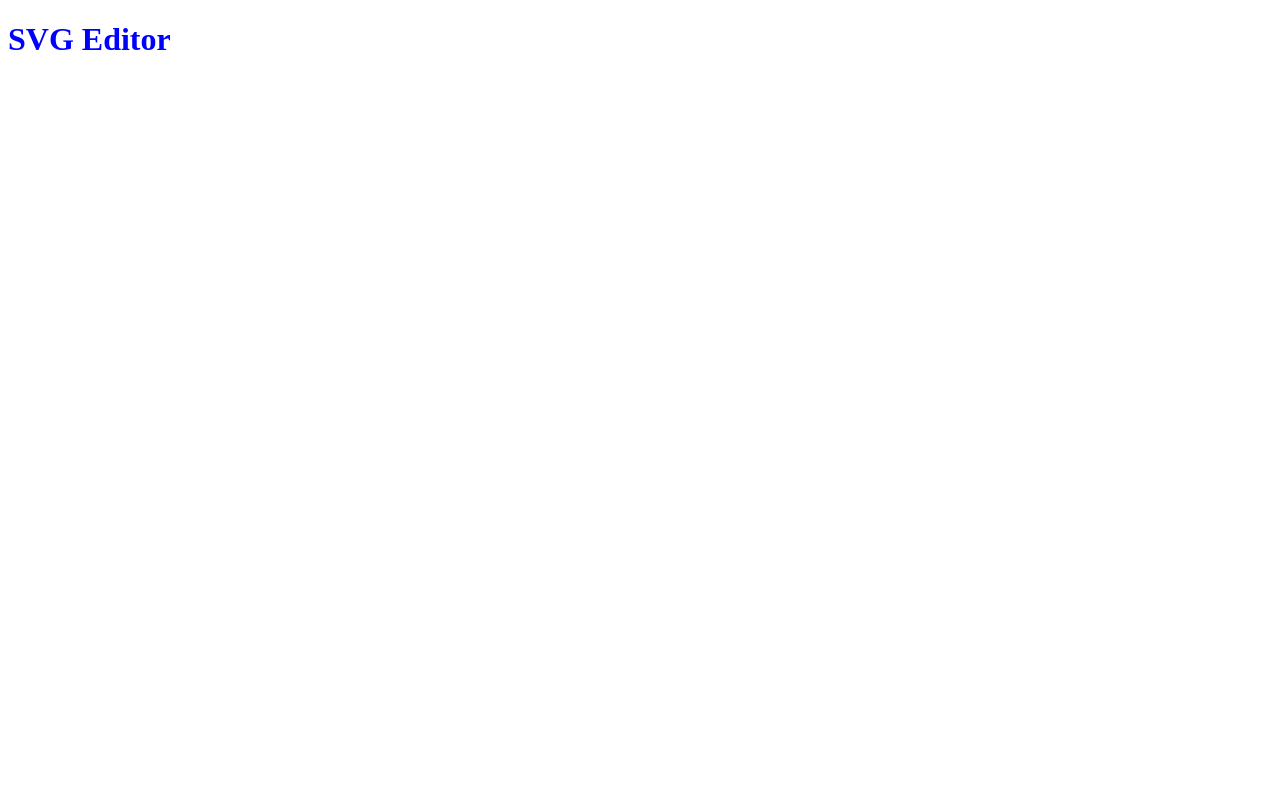
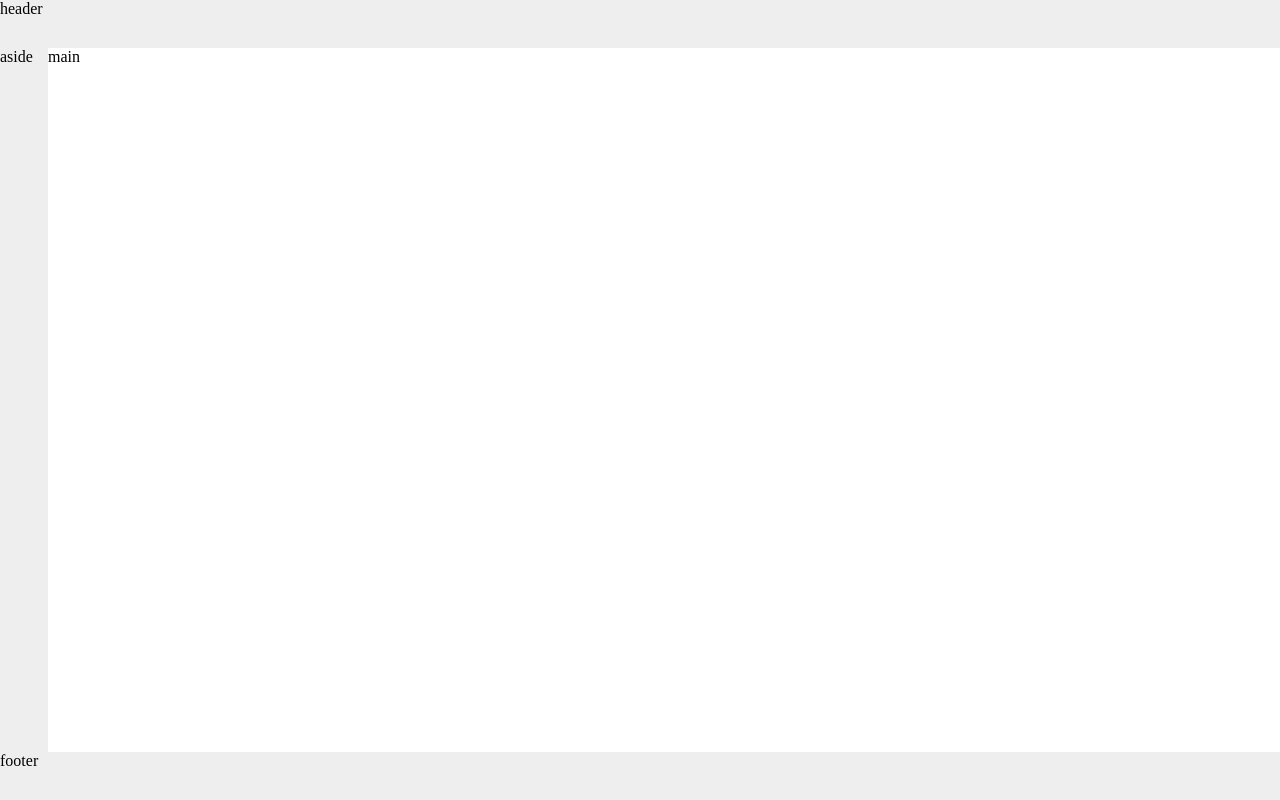
Before and after one commit to jlg-formation/spt-2021-09, a website built with webpack: page src/index.html in a window 1280 px wide. Built offline with nearby package versions, Linux system fonts and the light colour scheme.

Commit message:
dev: added layout

```diff
--- a/src/index.html
+++ b/src/index.html
@@ -7,6 +7,9 @@
     <title>SVG Editor</title>
   </head>
   <body>
-    <h1>SVG Editor</h1>
+    <header>header</header>
+    <aside>aside</aside>
+    <main>main</main>
+    <footer>footer</footer>
   </body>
 </html>
--- a/src/style.css
+++ b/src/style.css
@@ -1,3 +1,31 @@
-h1 {
-  color: blue;
+body {
+  margin: 0;
+  display: grid;
+  grid-template-columns: 3em auto;
+  grid-template-rows: 3em auto 3em;
+  grid-template-areas:
+    "header header"
+    "aside main"
+    "footer footer";
+  height: 100vh;
+  width: 100vw;
 }
+
+header {
+  grid-area: header;
+  background-color: #eee;
+}
+
+aside {
+  grid-area: aside;
+  background-color: #eee;
+}
+
+main {
+  grid-area: main;
+}
+
+footer {
+  grid-area: footer;
+  background-color: #eee;
+}
```
